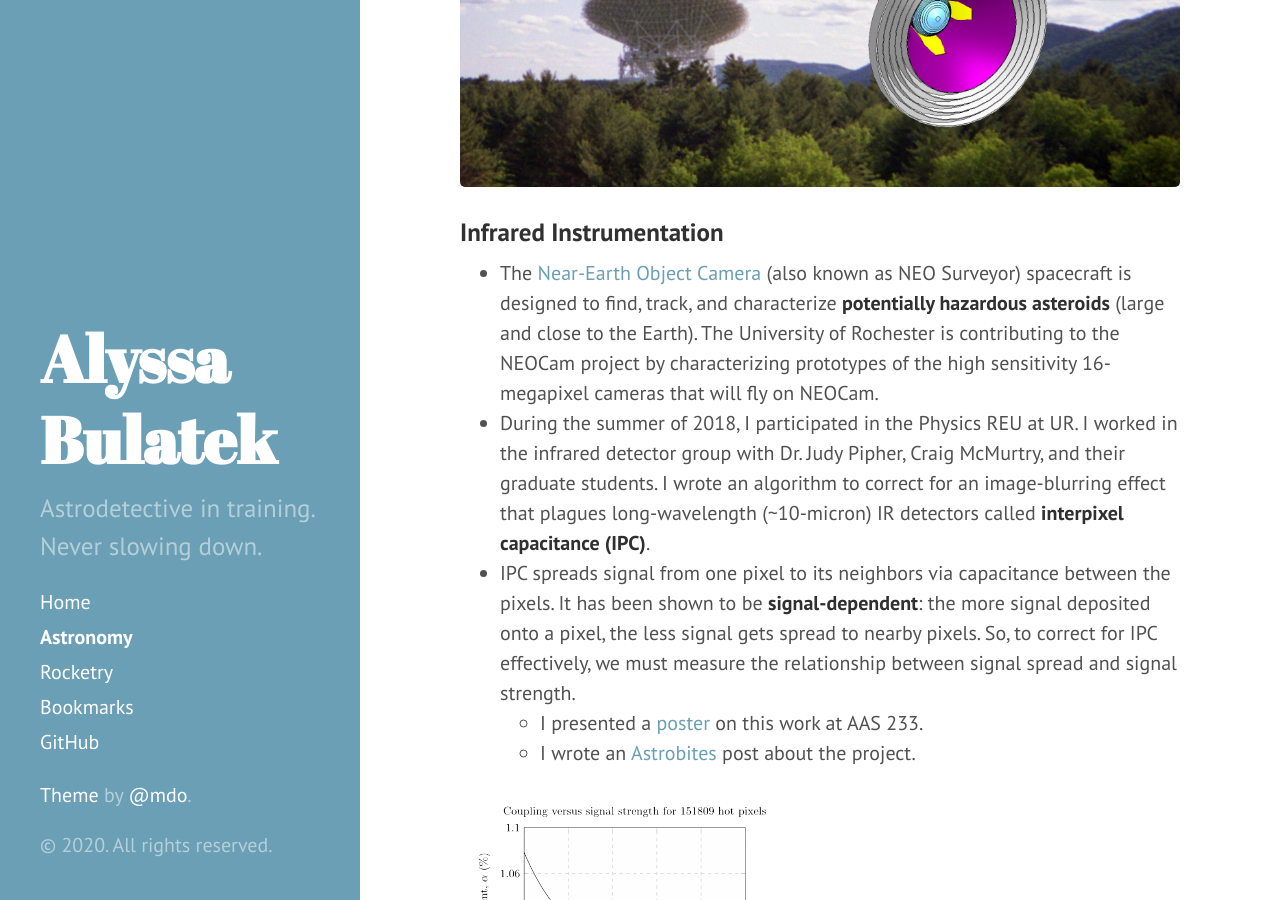
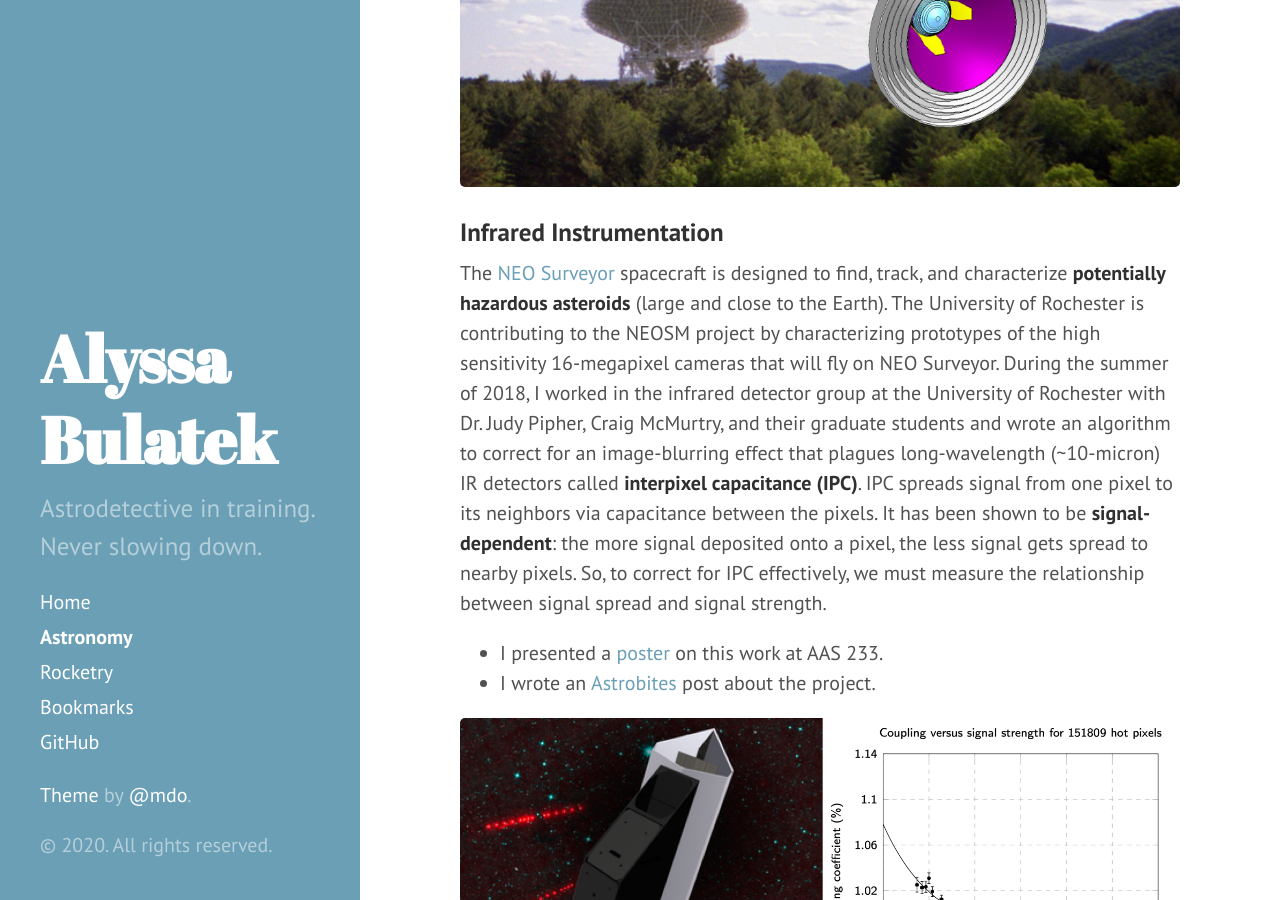
Before and after one commit to abulatek/abulatek.github.io, a Jekyll site: the page built from 01astronomy.md, in a window 1280 px wide and 900 px high, scrolled down 793 px. Built offline with Jekyll 4.4.1, drawn with Linux system fonts in a browser that asks for light colours.

Commit message:
Update 01astronomy.md

```diff
--- a/01astronomy.md
+++ b/01astronomy.md
@@ -18,13 +18,13 @@ The [Green Bank Telescope](https://greenbankobservatory.org/science/telescopes/g
 
 ### Infrared Instrumentation
 
-- The [Near-Earth Object Camera](https://uanews.arizona.edu/story/uarizona-looks-toward-work-nasa-s-potential-asteroidhunting-space-telescope) (also known as NEO Surveyor) spacecraft is designed to find, track, and characterize **potentially hazardous asteroids** (large and close to the Earth). The University of Rochester is contributing to the NEOCam project by characterizing prototypes of the high sensitivity 16-megapixel cameras that will fly on NEOCam.
-- During the summer of 2018, I participated in the Physics REU at UR. I worked in the infrared detector group with Dr. Judy Pipher, Craig McMurtry, and their graduate students. I wrote an algorithm to correct for an image-blurring effect that plagues long-wavelength (~10-micron) IR detectors called **interpixel capacitance (IPC)**.
-- IPC spreads signal from one pixel to its neighbors via capacitance between the pixels. It has been shown to be **signal-dependent**: the more signal deposited onto a pixel, the less signal gets spread to nearby pixels. So, to correct for IPC effectively, we must measure the relationship between signal spread and signal strength.
-  - I presented a [poster](https://abulatek.github.io/resources/UR_poster.pdf) on this work at AAS 233.
-  - I wrote an [Astrobites](https://astrobites.org/2018/11/05/ur-interpixel-capacitance/) post about the project.
+The [NEO Surveyor](https://uanews.arizona.edu/story/uarizona-looks-toward-work-nasa-s-potential-asteroidhunting-space-telescope) spacecraft is designed to find, track, and characterize **potentially hazardous asteroids** (large and close to the Earth). The University of Rochester is contributing to the NEOSM project by characterizing prototypes of the high sensitivity 16-megapixel cameras that will fly on NEO Surveyor. During the summer of 2018, I worked in the infrared detector group at the University of Rochester with Dr. Judy Pipher, Craig McMurtry, and their graduate students and wrote an algorithm to correct for an image-blurring effect that plagues long-wavelength (~10-micron) IR detectors called **interpixel capacitance (IPC)**. IPC spreads signal from one pixel to its neighbors via capacitance between the pixels. It has been shown to be **signal-dependent**: the more signal deposited onto a pixel, the less signal gets spread to nearby pixels. So, to correct for IPC effectively, we must measure the relationship between signal spread and signal strength.
+- I presented a [poster](https://abulatek.github.io/resources/UR_poster.pdf) on this work at AAS 233.
+- I wrote an [Astrobites](https://astrobites.org/2018/11/05/ur-interpixel-capacitance/) post about the project.
 
- <img src="https://abulatek.github.io/resources/IPC_relation.png" height="275" align="center" style="padding: 15px;" alt="IPC relationship" />
+<p align="center">
+  <img src="https://abulatek.github.io/resources/ir_inst_header.png" width="100%" alt="The NEO Surveyor Spacecraft at left, with a plot showing the relationship between interpixel coupling and signal strength at right."/>
+</p>
 
 ### Galaxies
 
```
